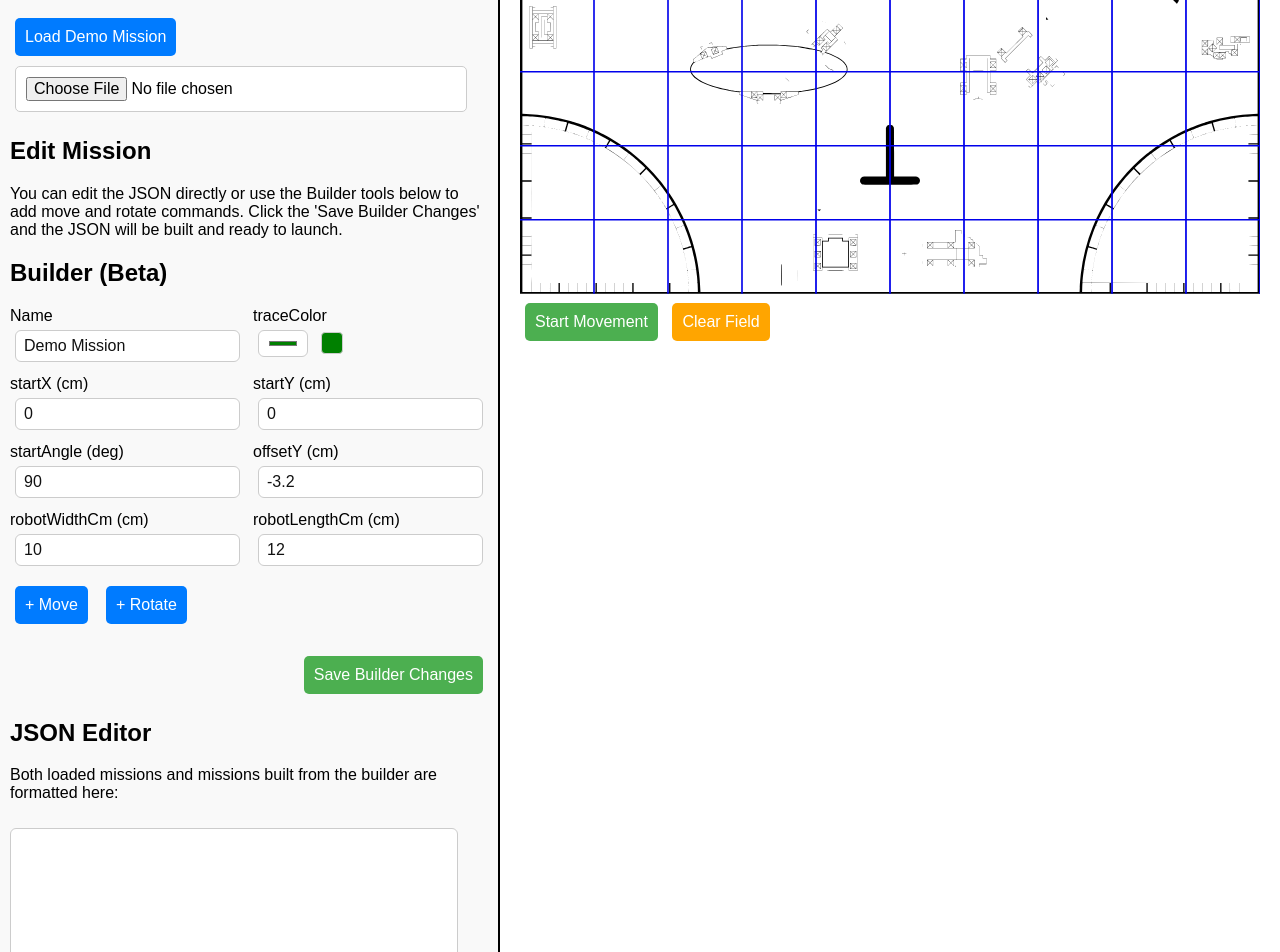
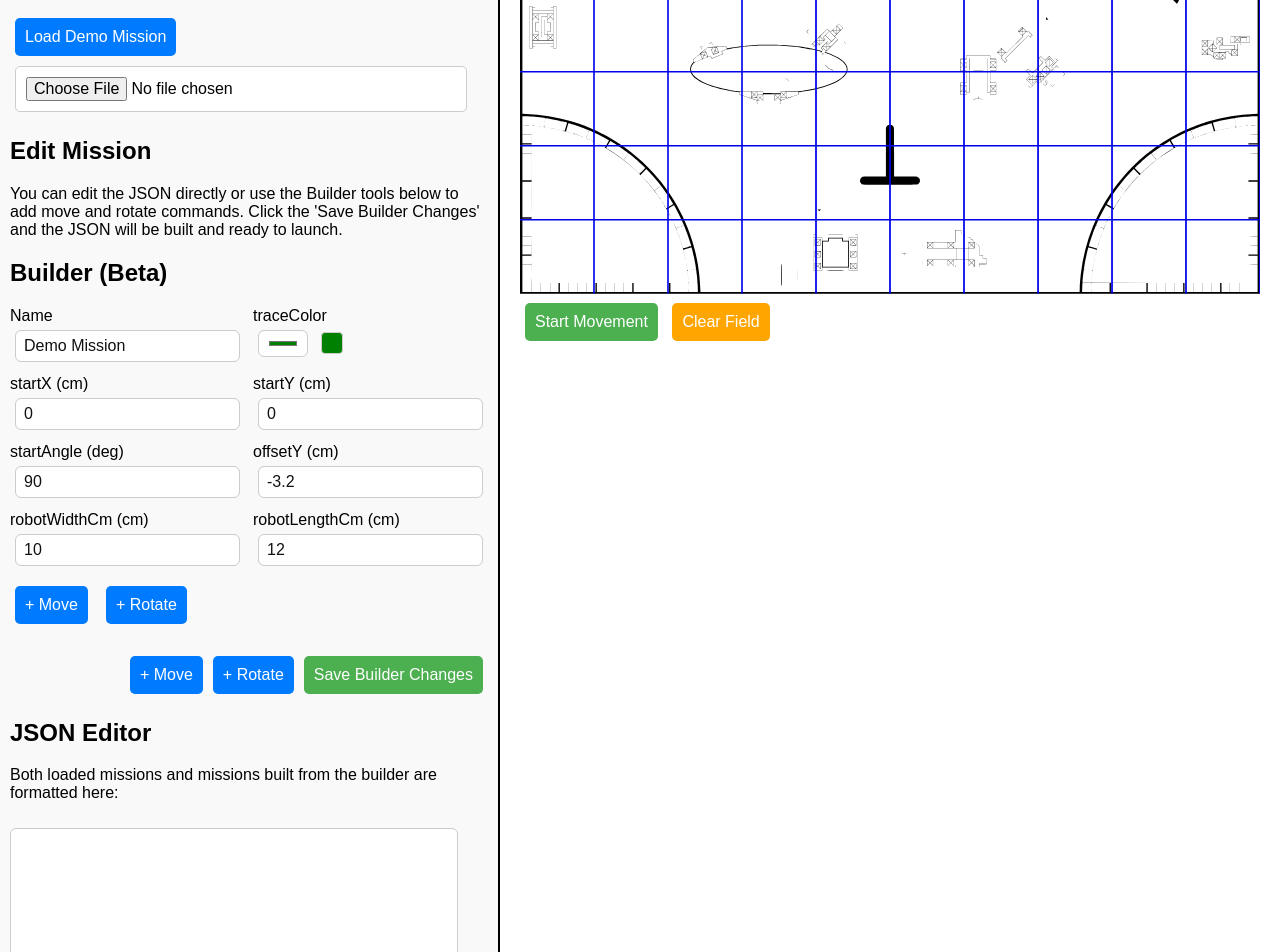
Before and after one commit to kennyhaggard/FLL-field-mapping, a plain HTML site: page index.html in a window 1280 px wide. Shown: the part 148-1100 px from the top of the page. Drawn offline with nearby package versions, Linux system fonts and the light colour scheme.

Commit message:
Update index.html

```diff
--- a/index.html
+++ b/index.html
@@ -223,6 +223,8 @@ input[type="file"] {
 
   <!-- Use in Tool -->
   <div style="margin-top:12px; display:flex; justify-content:flex-end;">
+    <button class="demo-button" @click="builderAdd('move')">+ Move</button>
+    <button class="demo-button" @click="builderAdd('rotate')">+ Rotate</button>
     <button class="start-button" @click="builderUseInTool">Save Builder Changes</button>
   </div>
   <h2> JSON Editor</h2>
```
